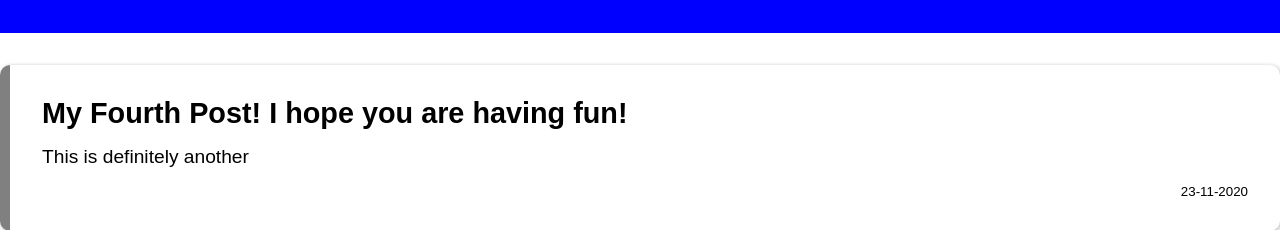
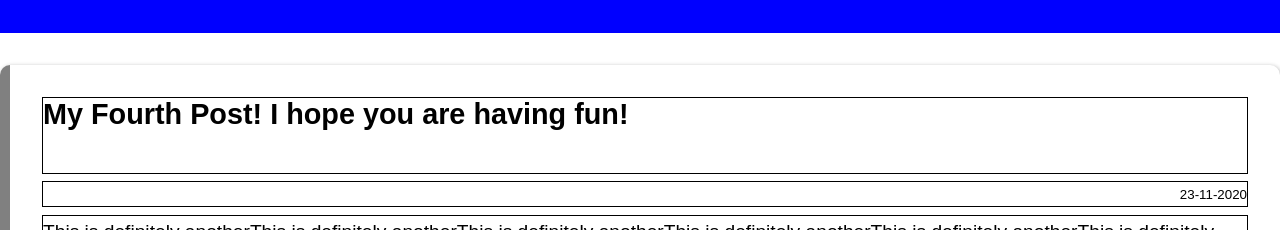
Before and after one commit to temmietope/temmies-corner, a Gatsby site: page /blog in a window 1280 px wide. Shown: the part 191-421 px from the top of the page. Built offline with nearby package versions, Linux system fonts and the light colour scheme; Gatsby itself is replaced by a stand-in of ours; a web font is replaced by a local one.

Commit message:
latest posts design

```diff
--- a/src/components/ContentCard.js
+++ b/src/components/ContentCard.js
@@ -17,8 +17,9 @@ export const ContentCard = ({ date, title, excerpt, slug, page }) => {
       </P>
       <Button href={slug}>Read More</Button> */}
       <h2>{title}</h2>
-      <p className='excerpt'>{excerpt}</p>
       <small>{date}</small>
+
+      <p className="excerpt">{excerpt}</p>
       {/* <Button href={slug}>Read More</Button> */}
     </CardWrapper>
   )
--- a/src/elements/CardElements.js
+++ b/src/elements/CardElements.js
@@ -1,11 +1,16 @@
-import React from 'react'
-import styled, { css } from 'styled-components'
-import { Link } from 'gatsby'
+import React from "react"
+import styled, { css } from "styled-components"
+import { Link } from "gatsby"
 
-export const CardWrapper = styled((props) => <Link {...props} />)`
+export const CardWrapper = styled(props => <Link {...props} />)`
   padding: 2rem;
-  display: flex;
-  flex-direction: column;
+  /* display: flex;
+  flex-direction: column; */
+  display: grid;
+  grid-template-rows: 30% 10% 55%;
+  height: 20rem;
+  grid-gap: 3%;
+  justify-content: space-between;
   cursor: pointer;
   text-decoration: none;
   color: inherit;
@@ -13,33 +18,40 @@ export const CardWrapper = styled((props) => <Link {...props} />)`
   transition: all 1s;
   h2 {
     font-size: 1.8rem;
+    border: 1px solid;
   }
   p.excerpt {
     font-size: 1.2rem;
-    /* display: -webkit-box;
+    border: 1px solid;
+    line-height: 2rem;
+    display: -webkit-box;
     -webkit-box-orient: vertical;
-    -webkit-line-clamp: 3;
-    overflow: hidden; */
-    margin: 1rem 0;
+    -webkit-line-clamp: 4;
+    overflow: hidden;
+    /* margin: 1rem 0; */
   }
   small {
     text-align: right;
+    border: 1px solid;
+    display: flex;
+    align-items: center;
+    justify-content: flex-end;
   }
   :hover {
     filter: brightness(1.35);
     box-shadow: 1px 1px 6px 0 rgba(0, 0, 0, 0.5);
   }
-  ${(props) =>
-    props.page === 'allPosts' &&
+  ${props =>
+    props.page === "allPosts" &&
     css`
       border-radius: 10px;
       box-shadow: 1px 1px 4px 0 rgba(0, 0, 0, 0.3);
       border-left: 10px solid gray;
       margin-top: 2rem;
     `}
-  ${(props) =>
-    props.page === 'homePage' &&
+  ${props =>
+    props.page === "homePage" &&
     css`
-      border-bottom: 1px solid rgba(0, 0, 0, 0.2);
+      /* border-bottom: 1px solid rgba(0, 0, 0, 0.2); */
     `}
 `
--- a/src/elements/ContentElements.js
+++ b/src/elements/ContentElements.js
@@ -1,47 +1,46 @@
-import styled, { css } from 'styled-components'
+import styled, { css } from "styled-components"
 
 export const ContentWrapper = styled.main`
   /* grid-column: 4 / span 8;
   grid-rows: 3 / span 5;
-  background-color: ${(props) => props.theme.colors.light2};
-  padding: ${(props) =>
+  background-color: ${props => props.theme.colors.light2};
+  padding: ${props =>
     `${props.theme.spacings.xLarge} ${props.theme.spacings.xxLarge}`};
-  box-shadow: ${(props) => props.theme.shadows.shadow1};
+  box-shadow: ${props => props.theme.shadows.shadow1};
   grid-column: 2 / span 6;
 
-  @media ${(props) => props.theme.breakpoints.mobile} {
-    padding: ${(props) =>
+  @media ${props => props.theme.breakpoints.mobile} {
+    padding: ${props =>
     `${props.theme.spacings.medium} ${props.theme.spacings.xxLarge}`};
   } */
   width: 100%;
   /* padding: 2rem; */
-  .view-all {
-    width: 100%;
-    height: inherit;
-    display: flex;
-    justify-content: flex-end;
-    align-items: center;
-    button {
-      /* width: 50%; */
-      padding: 1rem 2rem;
-      background: none;
-      font-size: 1.3rem;
-      width: fit-content;
-      transition: filter 0.3s ease;
-      cursor: pointer;
-      text-decoration: none;
-      border: none;
-    }
-  }
 
-  ${(props) =>
-    props.page === 'home' &&
+  ${props =>
+    props.page === "home" &&
     css`
+      padding: 3% 10%;
+      background: #999;
       .posts {
         margin-top: 2rem;
+        display: grid;
+        grid-template-columns: auto auto;
+        grid-gap: 2rem;
       }
-    `}/* ${(props) =>
-    props.page === 'allPosts' &&
+      .home__content-header {
+        width: 100%;
+        display: flex;
+        justify-content: space-between;
+        align-items: center;
+        h3 {
+        }
+        .view-all {
+          text-decoration: none;
+          cursor: pointer;
+        }
+      }
+    `}/* ${props =>
+    props.page === "allPosts" &&
     css`
       .posts {
         margin-top: 5rem;
--- a/src/pages/index.js
+++ b/src/pages/index.js
@@ -29,13 +29,14 @@ export default function Home({ pageContext, data }) {
         {/* <H1 textAlign="center" margin="0 0 1rem 0">
           Latest Posts
         </H1> */}
-        <PageHead page="home">Latest Posts</PageHead>
-
-        <div className="view-all">
-          <Link to="blog">
-            <button to="/blog">All Posts</button>
+        {/* <PageHead page="home">Latest Posts</PageHead> */}
+        <div className='home__content-header'>
+          <h3>Recent Posts</h3>
+          <Link to="/blog" className="view-all">
+            All Posts
           </Link>
         </div>
+
         <div className="posts">
           {posts.map(post => (
             <ContentCard
@@ -55,7 +56,7 @@ export default function Home({ pageContext, data }) {
 
 export const pageQuery = graphql`
   query RecentPostsQuery {
-    allMdx(sort: { fields: frontmatter___date, order: DESC }, limit: 3) {
+    allMdx(sort: { fields: frontmatter___date, order: DESC }, limit: 2) {
       edges {
         node {
           frontmatter {
--- a/src/posts/my-fourth-post/index.mdx
+++ b/src/posts/my-fourth-post/index.mdx
@@ -3,7 +3,7 @@ title: My Fourth Post! I hope you are having fun!
 slug: my-fourth-post
 date: 23-11-2020
 featureImage: table.png
-excerpt: This is definitely another
+excerpt: This is definitely anotherThis is definitely anotherThis is definitely anotherThis is definitely anotherThis is definitely anotherThis is definitely anotherThis is definitely anotherThis is definitely anotherThis is definitely anotherThis is definitely anotherThis is definitely anotherThis is definitely another
 ---
 
 # Heading 1
```
